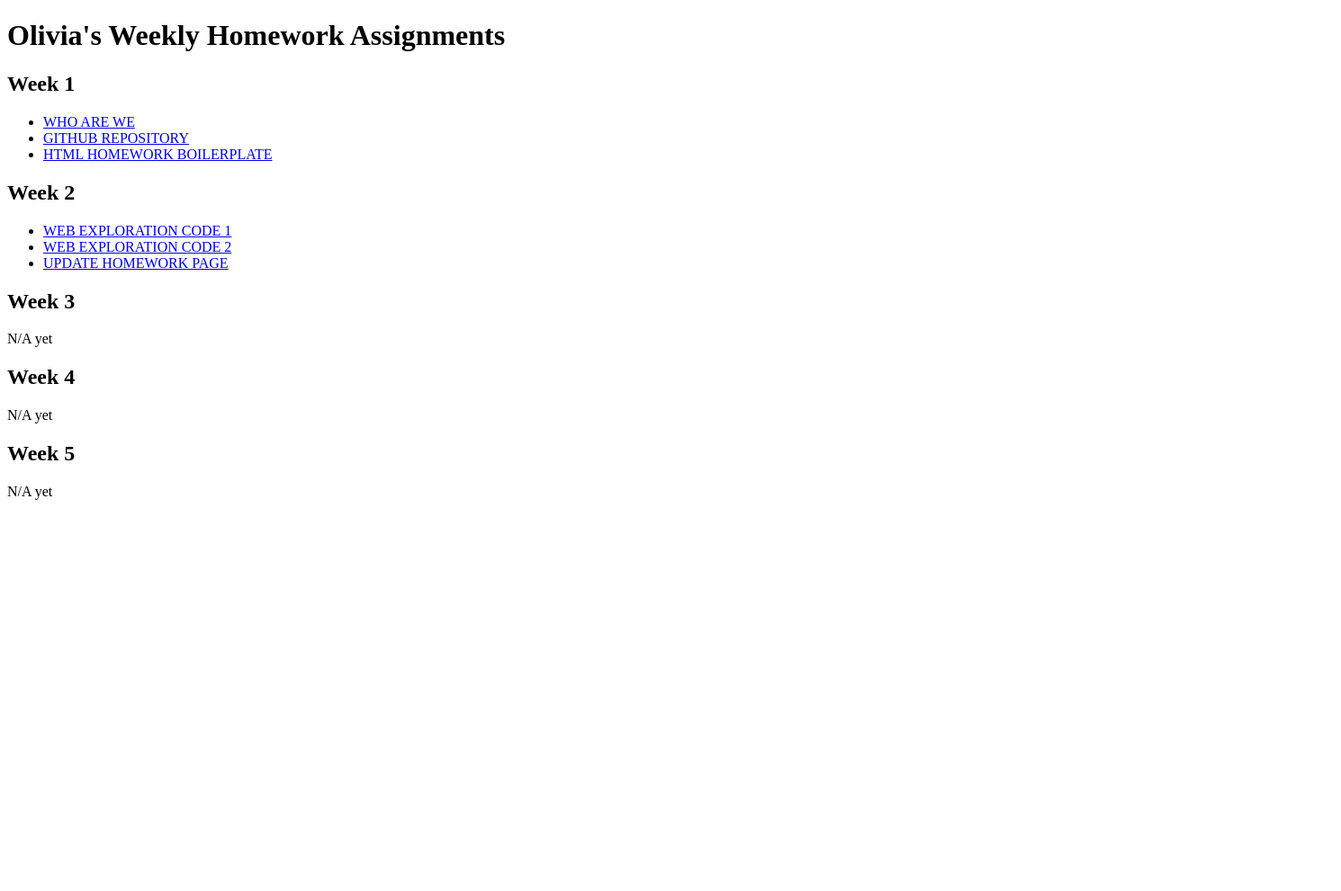
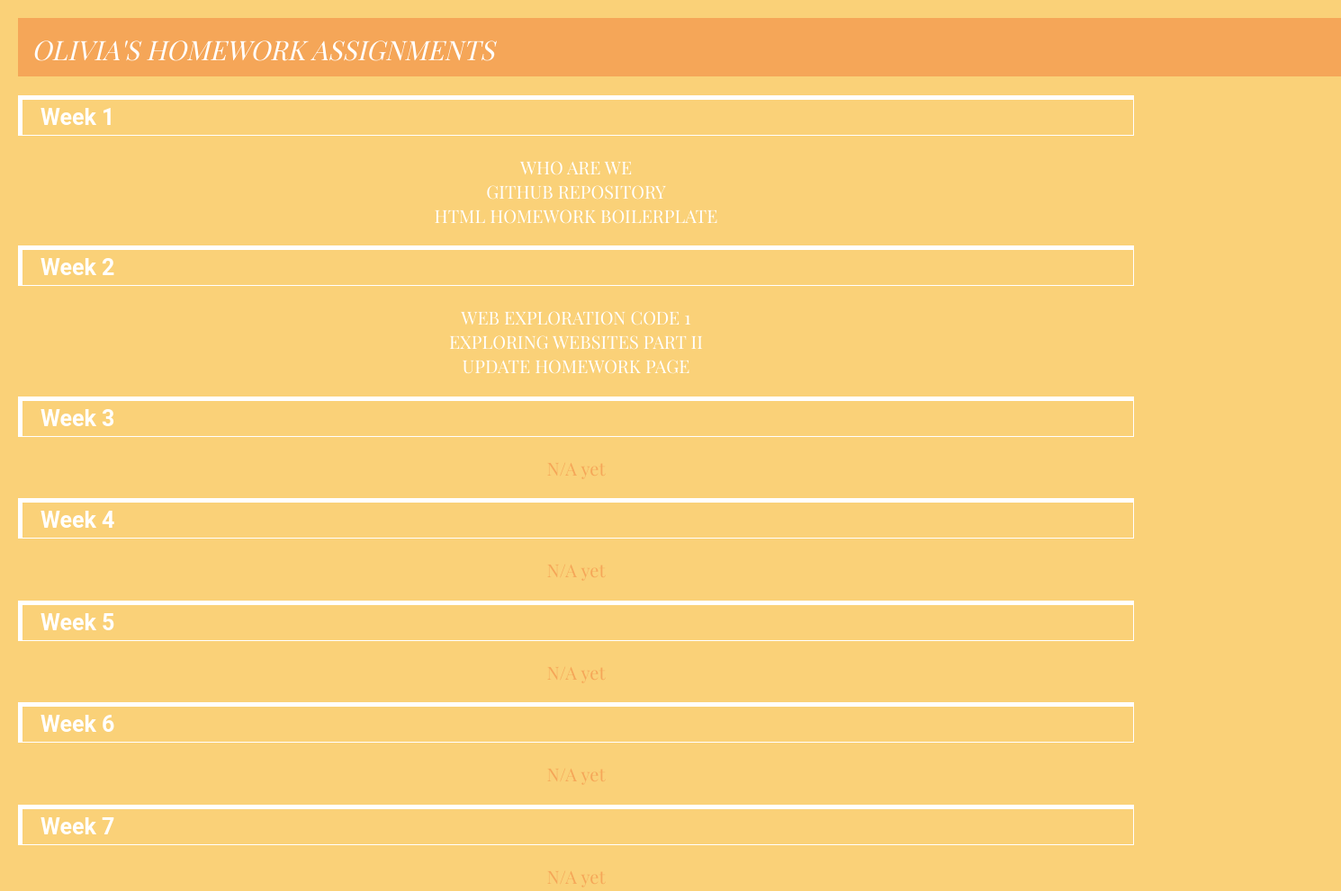
Before and after one commit to imoliviahu/SP21-PUFY225-DIGITAL-CRAFT, a plain HTML site: page index.html in a window 1280 px wide. Shown: the whole page at 90% size, 1490 px wide, since content can reach past the window. Before the commit the page ends 800 px from the top, so only its background shows below. Drawn offline with nearby package versions, Linux system fonts and the light colour scheme; a web font is replaced by a local one.

Commit message:
upload hw

```diff
--- a/css/stylesheet_index.css
+++ b/css/stylesheet_index.css
@@ -0,0 +1,57 @@
+/*selector{
+  property:value;
+}*/
+@import url('https://fonts.googleapis.com/css2?family=Playfair+Display:ital,wght@0,400;1,600&display=swap');
+
+body{
+  background-color: #fad178;
+  margin: 20px;
+}
+
+h1{
+  color: white;
+  font-family: "Playfair Display";
+  font-style: italic;
+  font-size: 30px;
+  font-weight: 300;
+  text-align: left;
+  padding: 15px 0px 0px 15px;
+  height: 50px;
+  width: 1455px;
+  background-color: #f5a658;
+}
+
+h2{
+  color: white;
+  font-family: "Roboto";
+  font-size: 25px;
+  border-style: solid;
+  border-width: 5px 1px 1px 5px;
+  border-color: white;
+  padding: 5px 0px 5px 20px;
+}
+
+p{
+  font-family: "Playfair Display";
+  font-weight: 300;
+  color: #f5a658;
+  font-size: 20px;
+  text-align: center;
+}
+
+a:link {
+    text-decoration: none;
+    color: white;
+}
+a:visited {
+    text-decoration: none;
+    color: white;
+}
+a:hover {
+    text-decoration: underline;
+    color: #f5a658;
+}
+a:active {
+    text-decoration: none;
+    color: white;
+}
--- a/index.html
+++ b/index.html
@@ -2,27 +2,34 @@
 <html>
 	<head>
 		<meta charset="utf-8">
-		<title>Olivia Hu|HW Assignments</title>
+		<title>Olivia Hu | HW Assignments</title>
+		<link rel="stylesheet" type="text/css" href="css/stylesheet_index.css">
 	</head>
 	<body>
-		<h1>Olivia's Weekly Homework Assignments</h1>
+		<h1>OLIVIA'S HOMEWORK ASSIGNMENTS</h1>
 		<h2>Week 1</h2>
-		<ul>
-			<li><a href="https://canvas.newschool.edu/courses/1553524/assignments/8911208?module_item_id=20539379">WHO ARE WE</a></li>
-			<li><a href="https://canvas.newschool.edu/courses/1553524/assignments/8837946?module_item_id=20331948">GITHUB REPOSITORY</a></li>
-			<li><a href="https://canvas.newschool.edu/courses/1553524/assignments/8837941?module_item_id=20331949">HTML HOMEWORK BOILERPLATE</a></li>
-		</ul>
+		<p>
+			<a href="https://canvas.newschool.edu/courses/1553524/discussion_topics/6667277">WHO ARE WE</a>
+			<br><a href="https://github.com/imoliviahu/SP21-PUFY225-DIGITAL-CRAFT">GITHUB REPOSITORY</a>
+			<br><a href="https://imoliviahu.github.io/SP21-PUFY225-DIGITAL-CRAFT/HTML%20HW%20Boilerplate%20-%20Olivia%20Hu.html">HTML HOMEWORK BOILERPLATE</a>
+		</p>
+
 		<h2>Week 2</h2>
-		<ul>
-			<li><a href="https://canvas.newschool.edu/courses/1553524/assignments/8839002?module_item_id=20334744">WEB EXPLORATION CODE 1</a></li>
-			<li><a href="https://canvas.newschool.edu/courses/1553524/assignments/8839065?module_item_id=20334758">WEB EXPLORATION CODE 2</a></li>
-			<li><a href="https://canvas.newschool.edu/courses/1553524/assignments/8839055?module_item_id=20334752">UPDATE HOMEWORK PAGE</a></li>
-		</ul>
+		<p>
+			<a href="https://imoliviahu.github.io/SP21-PUFY225-DIGITAL-CRAFT/homework/week%202/WEBPAGE%20EXPLORATION%20CODE%201/maddesignwebsitestructure.html">WEB EXPLORATION CODE 1</a>
+			<br><a href="https://canvas.newschool.edu/courses/1553524/assignments/8839065?module_item_id=20334758">EXPLORING WEBSITES PART II</a>
+			<br><a href="https://canvas.newschool.edu/courses/1553524/assignments/8839055?module_item_id=20334752">UPDATE HOMEWORK PAGE</a>
+		</p>
+
 		<h2>Week 3</h2>
 		<p>N/A yet</p>
 		<h2>Week 4</h2>
 		<p>N/A yet</p>
 		<h2>Week 5</h2>
 		<p>N/A yet</p>
+		<h2>Week 6</h2>
+		<p>N/A yet</p>
+		<h2>Week 7</h2>
+		<p>N/A yet</p>
 	</body>
 </html>
```
